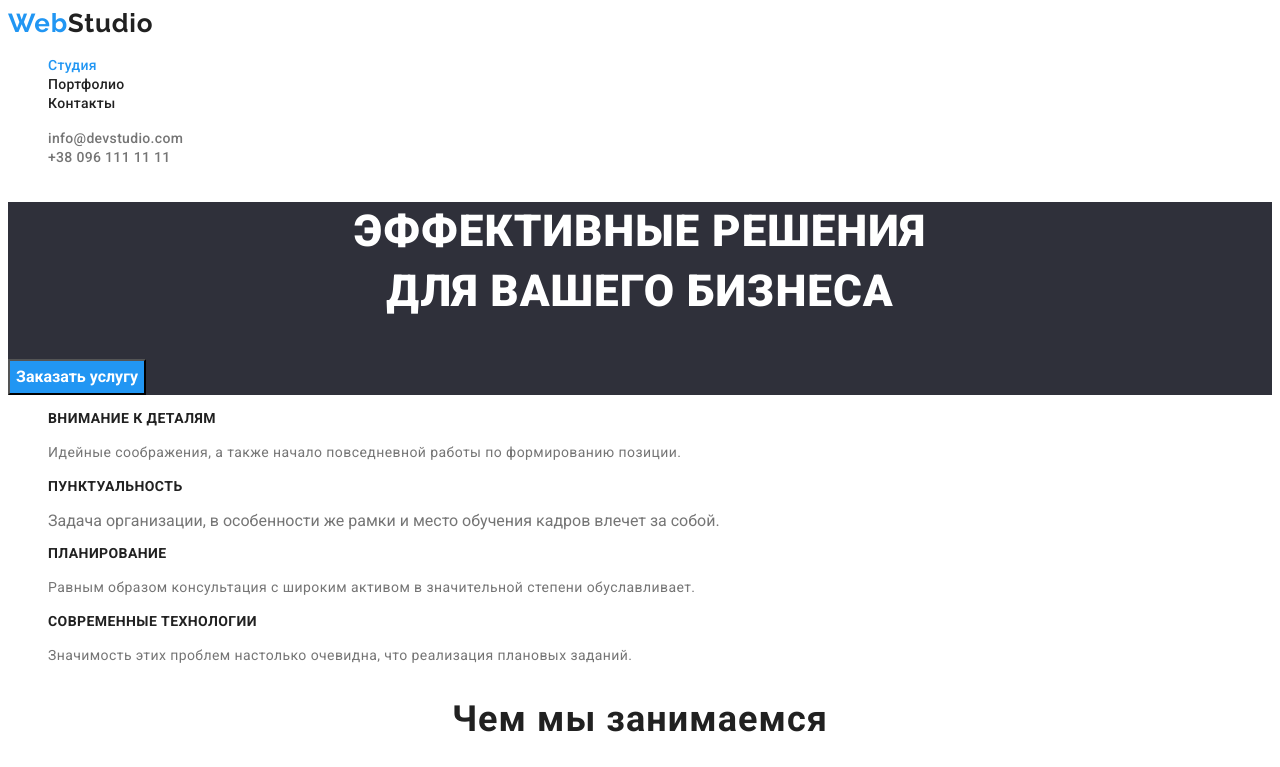
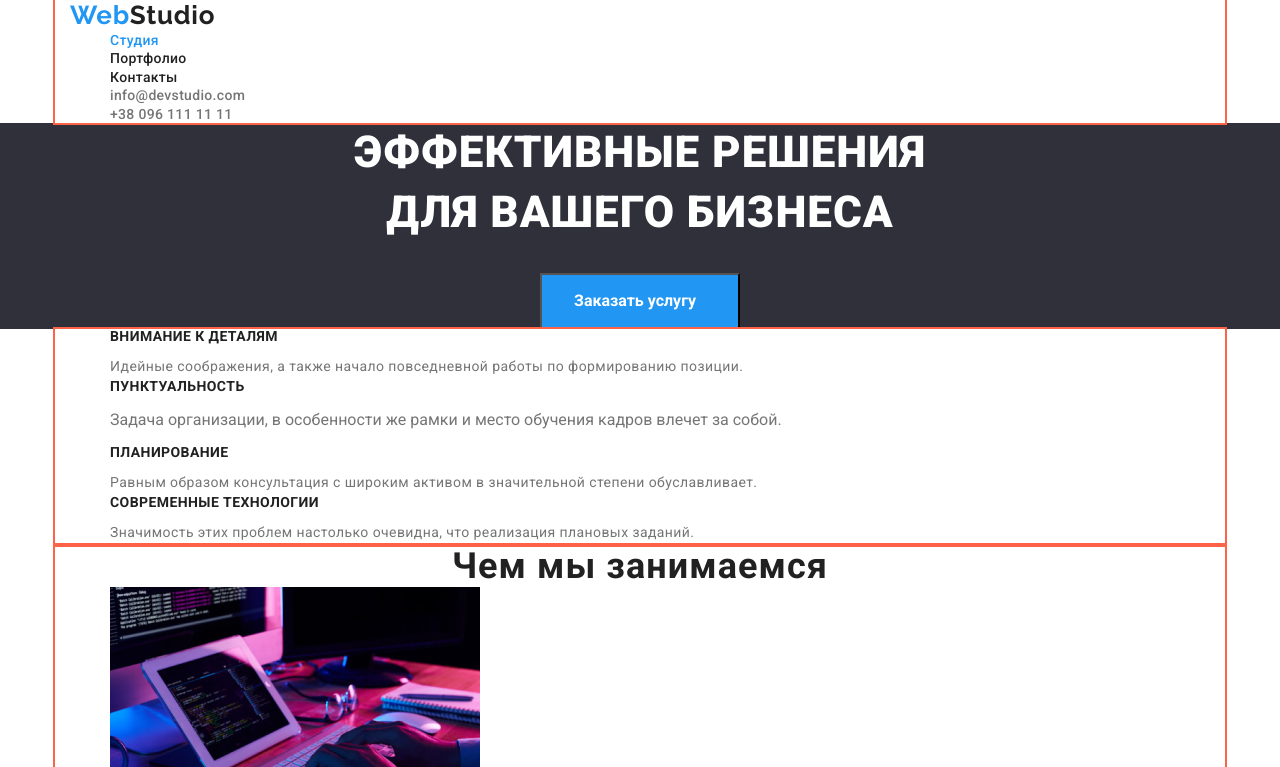
Before and after one commit to pomafess/goit-markup-hw-03, a plain HTML site: page index.html in a window 1280 px wide. Shown: the top 767 px of the page. Drawn offline with nearby package versions, Linux system fonts and the light colour scheme.

Commit message:
Добавил контейнеры, убраны отступы между ними

```diff
--- a/css/style.css
+++ b/css/style.css
@@ -1,3 +1,11 @@
+html {
+  box-sizing: border-box;
+}
+*,
+*::before,
+*::after {
+  box-sizing: inherit;
+}
 :root {
   --primery-text-color: #757575;
   --title-text-collor: #212121;
@@ -23,6 +31,8 @@
 
 .list {
   list-style-type: none;
+  margin-top: 0;
+  margin-bottom: 0;
 }
 /*шапка*/
 .page-header {
@@ -40,6 +50,18 @@
 }
 .link {
   text-decoration: none;
+}
+.title {
+  margin-top: 0;
+  margin-bottom: 10px;
+}
+.text {
+  margin-top: 0;
+  margin-bottom: 0;
+}
+.profession {
+  margin-top: 0;
+  margin-bottom: 0;
 }
 .logo-color {
   color: var(--logo-text-collor);
@@ -73,6 +95,8 @@
   letter-spacing: 0.06em;
 }
 .hero-title {
+  margin-top: 0;
+  margin-bottom: 30px;
   color: var(--hero-text-color);
   font-style: normal;
   font-weight: 900;
@@ -91,6 +115,11 @@
   display: flex;
   align-items: center;
   text-align: center;
+  padding: 11px 32px;
+  margin-left: auto;
+  margin-right: auto;
+  border-radius: 4px solid transparent;
+  min-width: 200px;
 }
 .button:hover,
 .button:focus {
@@ -109,6 +138,8 @@
   overflow: hidden;
 }
 .section-title {
+  margin-top: 0;
+  margin-bottom: 0;
   color: var(--title-text-collor);
   font-weight: 700;
   font-size: 36px;
@@ -208,3 +239,12 @@
   font-size: 16px;
   line-height: 1.87;
 }
+/* ======Container====== */
+.container {
+  margin-left: auto;
+  margin-right: auto;
+  width: 1170px;
+  padding-left: 15px;
+  padding-right: 15px;
+  outline: 2px solid tomato;
+}
--- a/index.html
+++ b/index.html
@@ -9,11 +9,16 @@
       href="https://fonts.googleapis.com/css2?family=Raleway:wght@700&family=Roboto:wght@400;500;700;900&display=swap"
       rel="stylesheet"
     />
+    <link
+      rel="stylesheet"
+      href="https://cdnjs.cloudflare.com/ajax/libs/modern-normalize/1.0.0/modern-normalize.min.css"
+    />
     <link rel="stylesheet" href="./css/style.css" />
   </head>
   <body class="body">
     <!--Шапка-->
     <header class="page-header">
+      <div class="container">
         <nav>
           <a lang="en" href="./index.html" class="logo">Web<span class="logo-color">Studio</span></a>
 
@@ -27,6 +32,7 @@
           <li><a lang="en" href="mailto:info@devstudio.com" class="link">info@devstudio.com</a></li>
           <li><a lang="en" href="tel:+380961111111" class="link">+38 096 111 11 11</a></li>
         </ul>
+      </div>
     </header>
     <!--Герой-->
     <main>
@@ -38,7 +44,9 @@
         <button type="button" class="button">Заказать услугу</button>
       </section>
       <!--Особенности-->
+
       <section>
+        <div class="container">
           <h2 class="visually-hidden">Особенности</h2>
           <ul class="feature list">
             <li>
@@ -58,9 +66,13 @@
               <p class="text">Значимость этих проблем настолько очевидна, что реализация плановых заданий.</p>
             </li>
           </ul>
+        </div>
       </section>
+
       <!--Чем мы занимаемся-->
+
       <section>
+        <div class="container">
           <h2 class="section-title">Чем мы занимаемся</h2>
           <ul class="list">
             <li>
@@ -73,9 +85,13 @@
               <img src="./img/img3.jpg" alt="Варианты цвета дизайна на планшете" width="370" />
             </li>
           </ul>
+        </div>
       </section>
+
       <!--Наша команда-->
+
       <section class="section-team">
+        <div class="container">
           <h2 class="section-title">Наша команда</h2>
           <ul class="list">
             <li>
@@ -99,10 +115,13 @@
               <p class="profession" lang="en">UI Designer</p>
             </li>
           </ul>
+        </div>
       </section>
     </main>
     <!--Подвал-->
+
     <footer class="footer">
+      <div class="container">
         <a lang="en" href="./index.html" class="logo">Web<span class="logo-color">Studio</span></a>
         <address>
           <ul class="list">
@@ -121,6 +140,7 @@
             </li>
           </ul>
         </address>
+      </div>
     </footer>
   </body>
 </html>
```
Also changed, not shown: portfolio.html (+4 -0 lines). Lines whose indentation alone changed are shown as unchanged.
